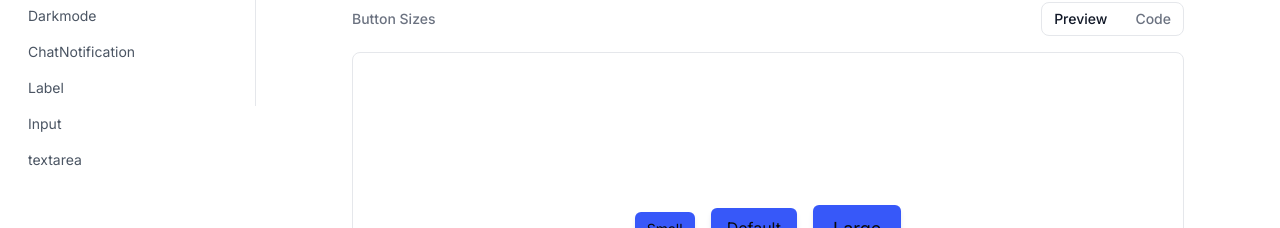
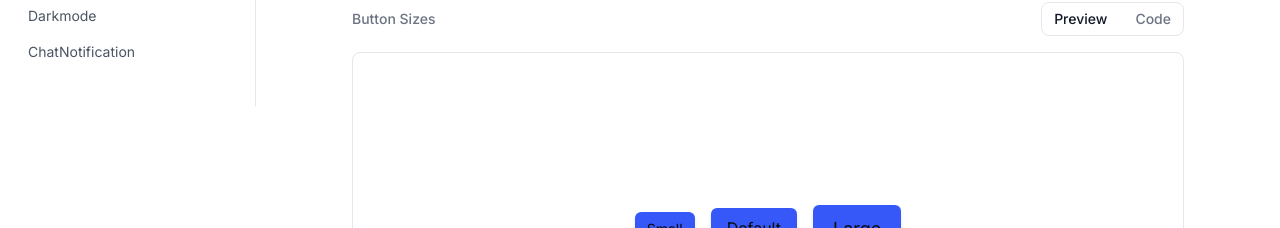
Before and after one commit to bhawanibytes/rimxui, a React (Vite) app in the folder rimxui/: page /showcase/buttons in a window 1280 px wide. Shown: the part 694-922 px from the top of the page. Built offline with nearby package versions, Linux system fonts and the light colour scheme.

Commit message:
command some components

```diff
--- a/rimxui/src/components/showcase/ShowcaseLayout.tsx
+++ b/rimxui/src/components/showcase/ShowcaseLayout.tsx
@@ -24,9 +24,9 @@ const navigation = [
   { name: "Countdown", path: ROUTES.counterShowcase },
   { name: "Darkmode", path: ROUTES.darkModeShowcase },
   { name: "ChatNotification", path: ROUTES.notificationShowcase },
-  { name: "Label", path: ROUTES.labelShowcase },
-  { name: "Input", path: ROUTES.inputShowcase },
-  { name: "textarea", path: ROUTES.textAreaShowcase },
+  // { name: "Label", path: ROUTES.labelShowcase },
+  // { name: "Input", path: ROUTES.inputShowcase },
+  // { name: "textarea", path: ROUTES.textAreaShowcase },
 ];
 
 export const ShowcaseLayout: React.FC = () => {
```
